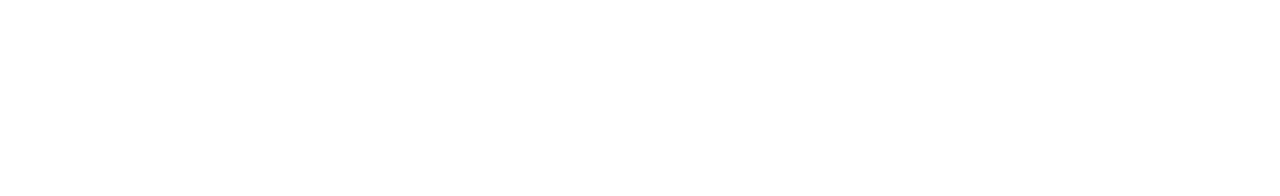
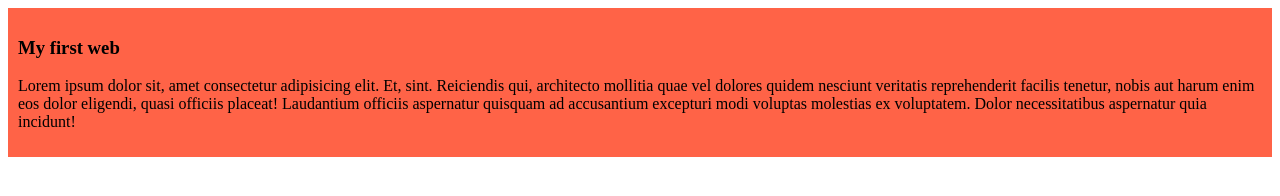
Before and after one commit to tahsin-99/my-simple-website, a plain HTML site: page index.html in a window 1280 px wide. Drawn offline with Linux system fonts and the light colour scheme.

Commit message:
added the first blog

```diff
--- a/index.html
+++ b/index.html
@@ -4,8 +4,12 @@
     <meta charset="UTF-8">
     <meta name="viewport" content="width=device-width, initial-scale=1.0">
     <title>Simple website</title>
+    <link rel="stylesheet" href="style/blog.css">
 </head>
 <body>
-
+    <div>
+        <h3>My first web</h3>
+        <p>Lorem ipsum dolor sit, amet consectetur adipisicing elit. Et, sint. Reiciendis qui, architecto mollitia quae vel dolores quidem nesciunt veritatis reprehenderit facilis tenetur, nobis aut harum enim eos dolor eligendi, quasi officiis placeat! Laudantium officiis aspernatur quisquam ad accusantium excepturi modi voluptas molestias ex voluptatem. Dolor necessitatibus aspernatur quia incidunt!</p>
+    </div>
 </body>
 </html>
--- /dev/null
+++ b/style/blog.css
@@ -0,0 +1,4 @@
+div{
+    background-color: tomato;
+    padding: 10px;
+}
```
